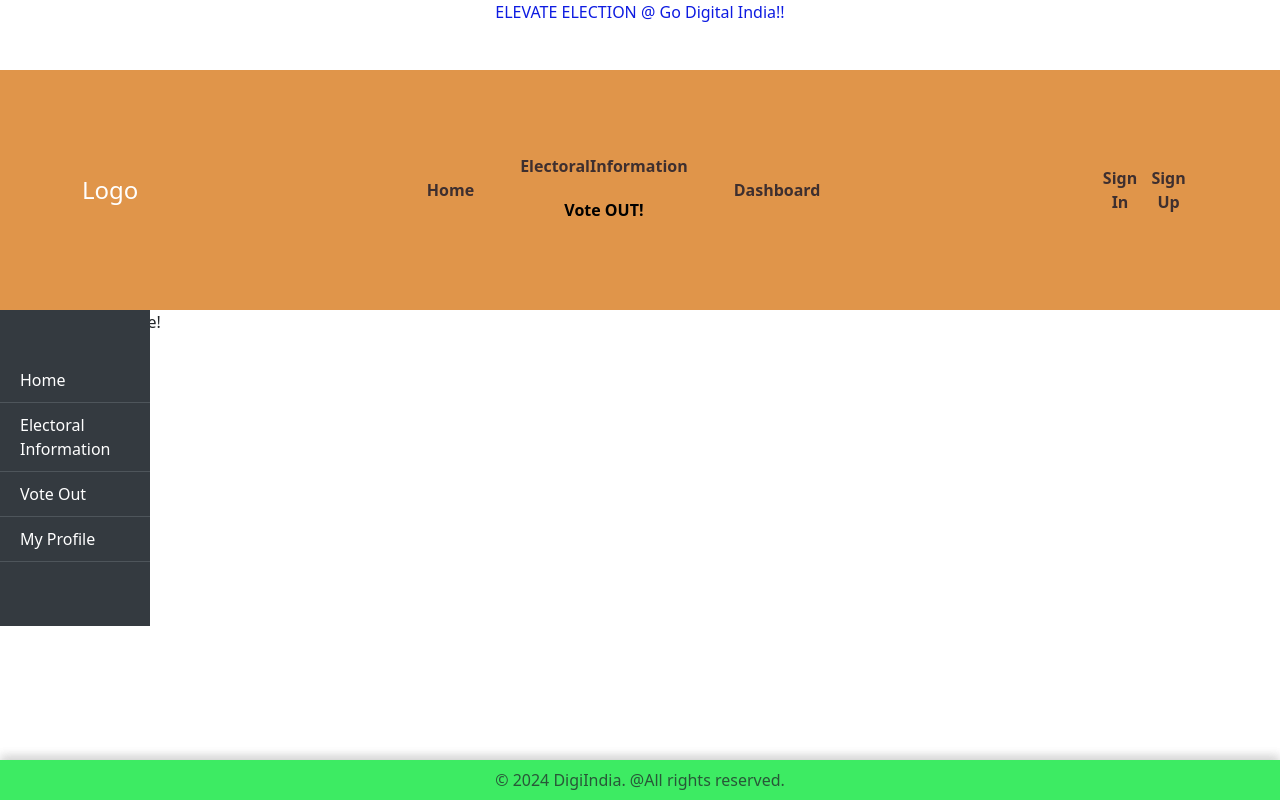
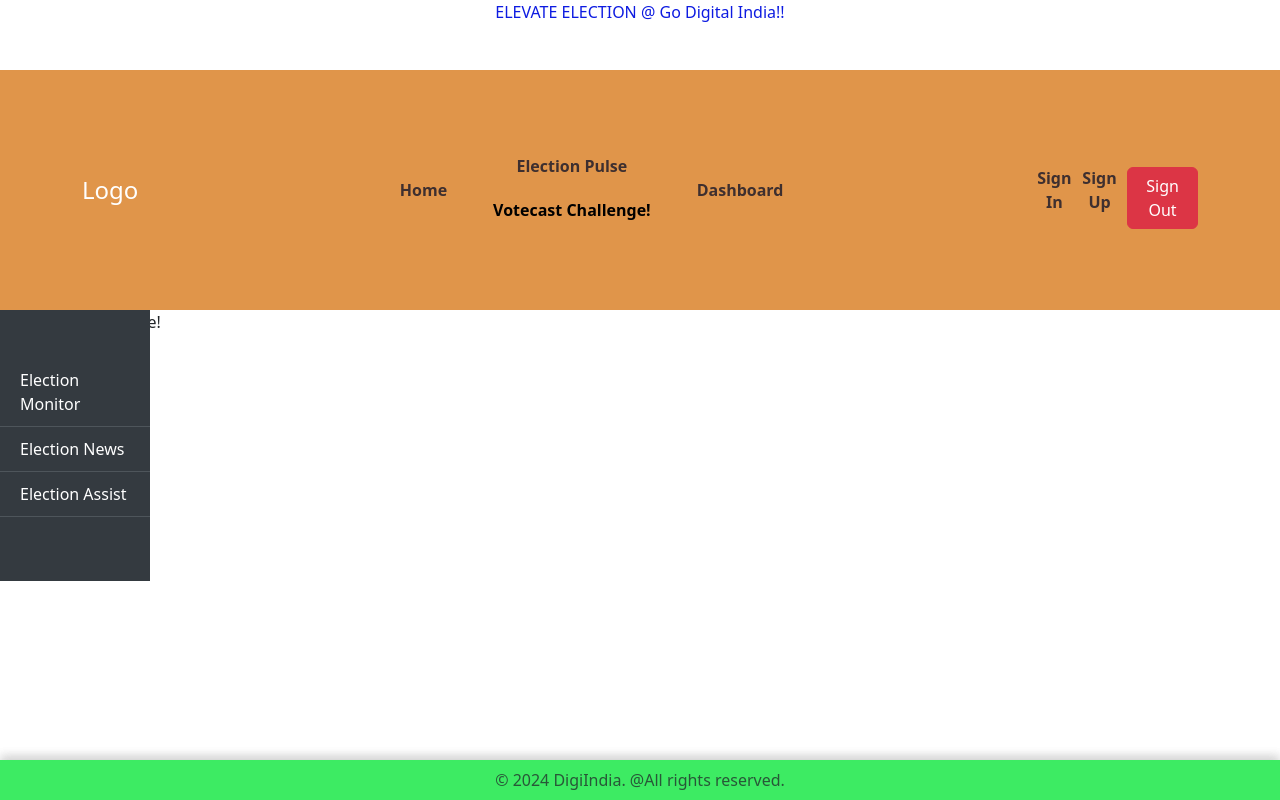
Before and after one commit to MSChella/ElectionElevate, a React (Create React App) app: page / in a window 1280 px wide. Built offline with nearby package versions, Linux system fonts and the light colour scheme.

Commit message:
FIxed SignUp Navigate Issue

```diff
--- a/package.json
+++ b/package.json
@@ -11,12 +11,12 @@
     "cross-env": "^7.0.3",
     "react": "^18.3.1",
     "react-dom": "^18.3.1",
-    "react-router-dom": "^6.23.0",
+    "react-router-dom": "^6.23.1",
     "react-scripts": "5.0.1",
     "web-vitals": "^2.1.4"
   },
   "scripts": {
-    "start": "react-app-rewired start",
+    "start": "react-scripts start",
     "build": "cross-env CI=false react-scripts build",
     "test": "react-scripts test",
     "eject": "react-scripts eject"
--- a/src/App.jsx
+++ b/src/App.jsx
@@ -10,6 +10,7 @@ import SignUpForm from './components/RegistrationForm/signUp';
 import Header from './components/Header/header';
 import Footer from './components/Footer/footer';
 import UserProfilePage from './Pages/UserProfile/userProfile';
+import { useEffect, useState } from 'react';
 
 const Navigation = () => {
 
@@ -20,16 +21,13 @@ const Navigation = () => {
       <nav className="sidebar">
         <ul>
           <li>
-            <Link to="/">Home</Link>
+            <Link to="/">Election Monitor</Link>
           </li>
           <li>
-            <Link to="/electoral-info">Electoral Information</Link>
+            <Link to="/electoral-info">Election News</Link>
           </li>
           <li>
-            <Link to="/vote-out">Vote Out</Link>
-          </li>
-          <li>
-            <Link to="/my-profile">My Profile</Link>
+            <Link to="/vote-out">Election Assist</Link>
           </li>
 
         </ul>
@@ -55,7 +53,24 @@ const AppRoutes = () => {
   );
 };
 
+
+
 const App = () => {
+  const [authenticated, setAuthenticated] = useState(false);
+
+  useEffect(() => {
+
+    const token = localStorage.getItem('token');
+
+    if (token) {
+      setAuthenticated(true);
+
+    } else {
+      setAuthenticated(false);
+    }
+  }, []);
+
+
   return (
     <Router>
       <Header />
--- a/src/components/Header/header.jsx
+++ b/src/components/Header/header.jsx
@@ -1,12 +1,21 @@
-import React from 'react';
+import React, { useState } from 'react';
 import { Link } from 'react-router-dom';
+import { useNavigate } from 'react-router-dom';
 
 import style from './style.css';
 
 
 
+
 const Header = () => {
+    const [authenticated, setAuthenticated] = useState(!!localStorage.getItem('token'));
+    const navigate = useNavigate();
+    const handleSignout = () => {
 
+        localStorage.removeItem('token');
+        setAuthenticated(false);
+        navigate('/');
+    };
 
 
     return (
@@ -41,13 +50,12 @@ const Header = () => {
                                 </li>
                                 <li className="nav-item dropdown">
                                     <Link className="nav-link" to="/electoral-info">
-                                        ElectoralInformation
+                                        Election Pulse
                                     </Link>
                                     <div className="dropdown-content">
                                         <Link className="nav-link" to="/vote-out">
-                                            Vote OUT!
+                                            Votecast Challenge!
                                         </Link>
-
                                     </div>
                                 </li>
 
@@ -68,6 +76,10 @@ const Header = () => {
                             Sign Up
                         </Link>
                     </div>
+                    <div>
+                        <button type="button" onClick={handleSignout} className="btn btn-danger w-100 mt-3">Sign Out</button>
+
+                    </div>
 
                 </div>
             </nav>
--- a/src/components/RegistrationForm/signUp.jsx
+++ b/src/components/RegistrationForm/signUp.jsx
@@ -1,4 +1,5 @@
 import React, { useState } from 'react';
+import { useNavigate } from 'react-router-dom';
 
 import axios from '../../config/axios-config';
 import '../RegistrationForm/style.css'
@@ -22,6 +23,7 @@ const SignUpForm = () => {
     const [spouseName, setspouseName] = useState('');
     const [maritalStatus, setMaritalStatus] = useState('');
 
+    const navigate = useNavigate();
 
     const handleSubmit = async (e) => {
         e.preventDefault();
@@ -55,6 +57,7 @@ const SignUpForm = () => {
 
 
             localStorage.setItem('token', response.data.token)
+            navigate('/');
         } catch (error) {
             console.error('Error registering user:', error);
         }
```
Also changed, not shown: 1 other file (tests, documents, lock files or other folders).
